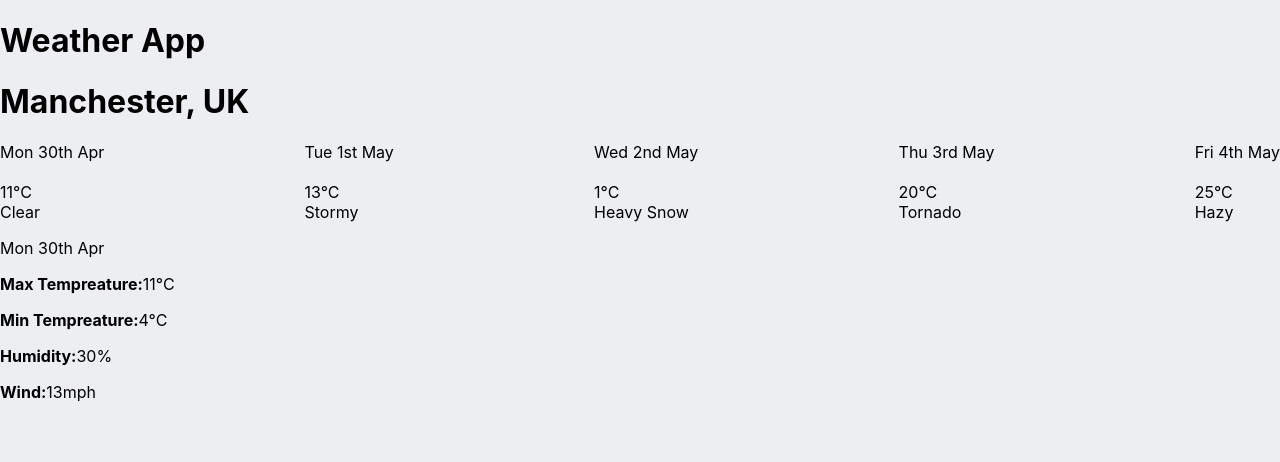
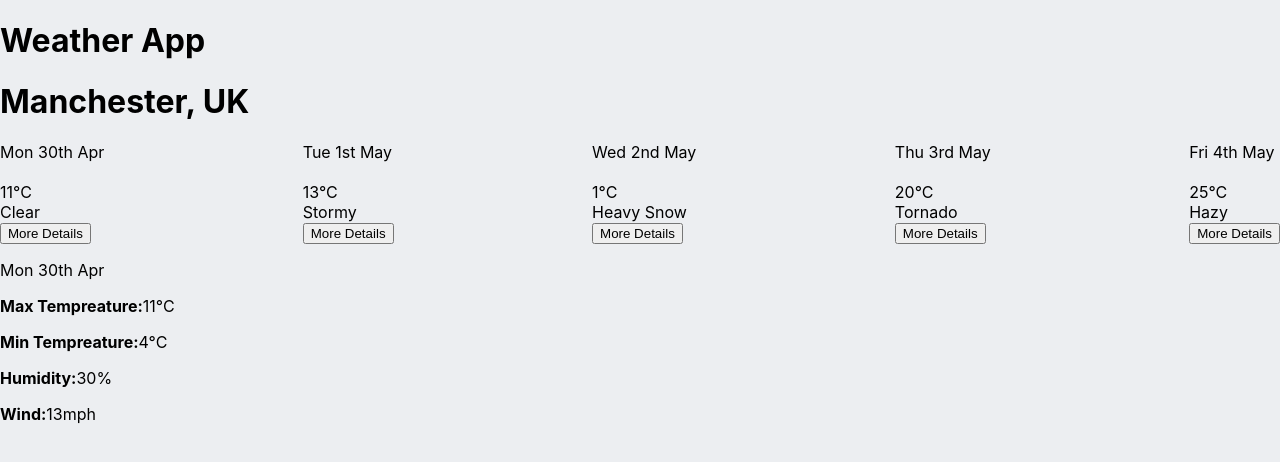
Before and after one commit to MrN0vember/weather-app, a React (Create React App) app: page / in a window 1280 px wide. Shown: the top 462 px of the page. Built offline with nearby package versions, Linux system fonts and the light colour scheme; some icons are missing.

Commit message:
more details button added

```diff
--- a/src/components/App.js
+++ b/src/components/App.js
@@ -10,6 +10,10 @@ const App = ({ forecasts, location }) => {
   const selectedForecast = forecasts.find(
     (forecast) => forecast.date === selectedDate
   );
+  const handleForecastSelect = (date) => {
+    setSelectedDate(date);
+  };
+
   return (
     <div className="App">
       <h1>Weather App</h1>
--- a/src/components/ForecastSummary.js
+++ b/src/components/ForecastSummary.js
@@ -19,6 +19,7 @@ const ForecastSummary = (props) => {
         &deg;C
       </div>
       <div className="forecast-summary_description">{description}</div>
+      <button type="button">More Details</button>
     </div>
   );
 };
```
